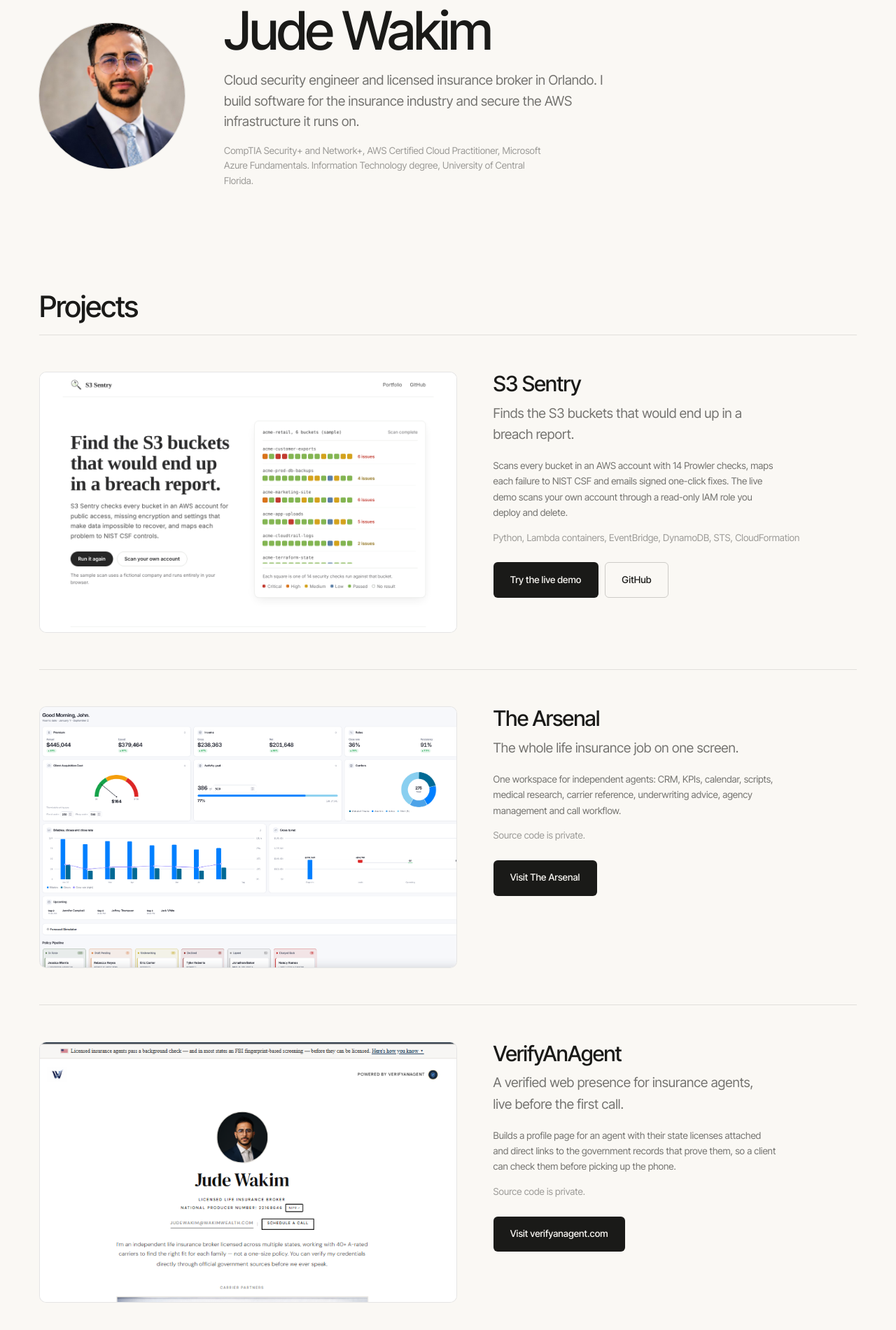
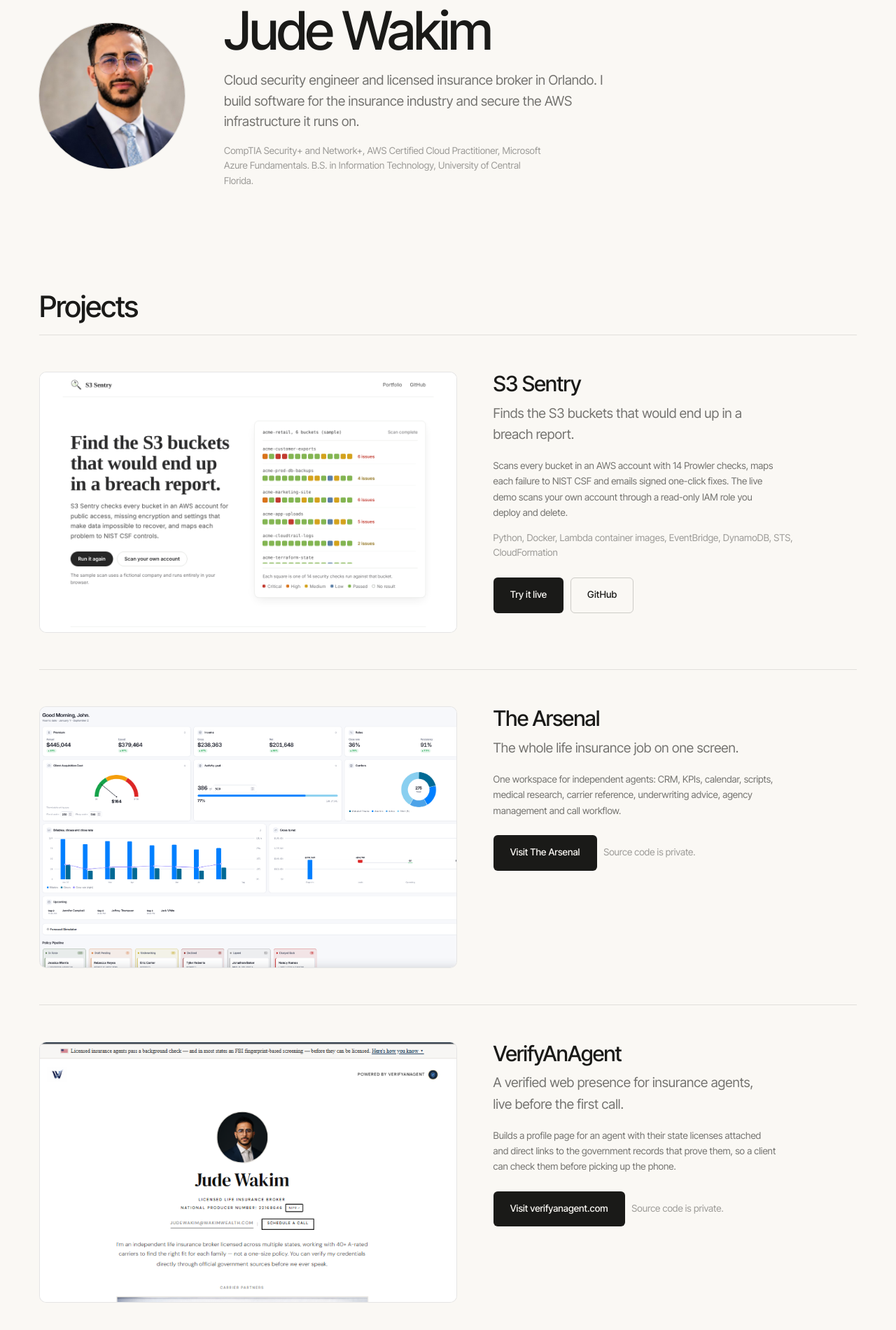
Before and after one commit to Judewakim/wakimworks.com, a plain HTML site: page judewakim/index.html in a window 1280 px wide. Shown: the part 172-2072 px from the top of the page at 70% size. Drawn offline with Linux system fonts and the light colour scheme.

Commit message:
Portfolio: Cloud Engineer resume, listing tweaks
- Add one-page Cloud Engineer resume PDF and link it from the menu
- S3 Sentry stack line includes Docker; button reads 'Try it live'
- 'Source code is private.' sits beside the Visit buttons
- Degree shown as B.S. in Information Technology
- Bump portfolio CSS/JS filenames (CloudFront isn't invalidated on deploy)

Co-Authored-By: Claude Opus 5.5 <noreply@anthropic.com>
Claude-Session: https://claude.ai/code/session_01EoshHC2w1PcRgnA6L3S1oy

```diff
--- a/judewakim/index.html
+++ b/judewakim/index.html
@@ -25,8 +25,8 @@
   <!-- Shares the site's "Paper" tokens. Versioned filenames: the deploy never
        invalidates CloudFront, so bump the name on every change. -->
   <link rel="stylesheet" href="/styles.v5.css">
-  <link rel="stylesheet" href="portfolio.v1.css">
-  <script src="portfolio.v1.js" defer></script>
+  <link rel="stylesheet" href="portfolio.v2.css">
+  <script src="portfolio.v2.js" defer></script>
 </head>
 <body>
 
@@ -46,7 +46,9 @@
       <div class="wrap menu__inner">
         <div class="menu__group">
           <h2 class="menu__title">Resumes</h2>
-          <p class="menu__soon">Coming soon.</p>
+          <ul class="menu__list">
+            <li><a href="resumes/Jude-Wakim-Resume-Cloud-Engineer.pdf" target="_blank" rel="noopener">Cloud Engineer (PDF)</a></li>
+          </ul>
         </div>
         <div class="menu__group">
           <h2 class="menu__title">Contact</h2>
@@ -73,7 +75,7 @@
           software for the insurance industry and secure the AWS infrastructure it
           runs on.
         </p>
-        <p class="profile__creds">CompTIA Security+ and Network+, AWS Certified Cloud Practitioner, Microsoft Azure Fundamentals. Information Technology degree, University of Central Florida.</p>
+        <p class="profile__creds">CompTIA Security+ and Network+, AWS Certified Cloud Practitioner, Microsoft Azure Fundamentals. B.S. in Information Technology, University of Central Florida.</p>
       </div>
     </header>
 
@@ -94,9 +96,9 @@
             to NIST CSF and emails signed one-click fixes. The live demo scans your own
             account through a read-only IAM role you deploy and delete.
           </p>
-          <p class="proj__stack">Python, Lambda containers, EventBridge, DynamoDB, STS, CloudFormation</p>
+          <p class="proj__stack">Python, Docker, Lambda container images, EventBridge, DynamoDB, STS, CloudFormation</p>
           <div class="proj__links">
-            <a class="btn btn--solid" href="s3-sentry/">Try the live demo</a>
+            <a class="btn btn--solid" href="s3-sentry/">Try it live</a>
             <a class="btn btn--ghost" href="https://github.com/Judewakim/s3-misconfig" target="_blank" rel="noopener">GitHub</a>
           </div>
         </div>
@@ -114,9 +116,9 @@
             research, carrier reference, underwriting advice, agency management and call
             workflow.
           </p>
-          <p class="proj__stack">Source code is private.</p>
           <div class="proj__links">
             <a class="btn btn--solid" href="https://main.dgalf4vmbgbwk.amplifyapp.com/landing/" target="_blank" rel="noopener">Visit The Arsenal</a>
+            <span class="proj__private">Source code is private.</span>
           </div>
         </div>
       </article>
@@ -133,9 +135,9 @@
             direct links to the government records that prove them, so a client can check
             them before picking up the phone.
           </p>
-          <p class="proj__stack">Source code is private.</p>
           <div class="proj__links">
             <a class="btn btn--solid" href="https://verifyanagent.com" target="_blank" rel="noopener">Visit verifyanagent.com</a>
+            <span class="proj__private">Source code is private.</span>
           </div>
         </div>
       </article>
--- a/judewakim/portfolio.v1.css
+++ b/judewakim/portfolio.v2.css
@@ -72,3 +72,6 @@
   .profile{ grid-template-columns:1fr; justify-items:start; }
   .proj{ grid-template-columns:1fr; }
 }
+
+.proj__links{ align-items:center; }
+.proj__private{ font-size:var(--t-small); color:var(--faint); }
```
Also changed, not shown: judewakim/portfolio.v2.js (renamed from judewakim/portfolio.v1.js), 1 other file.
